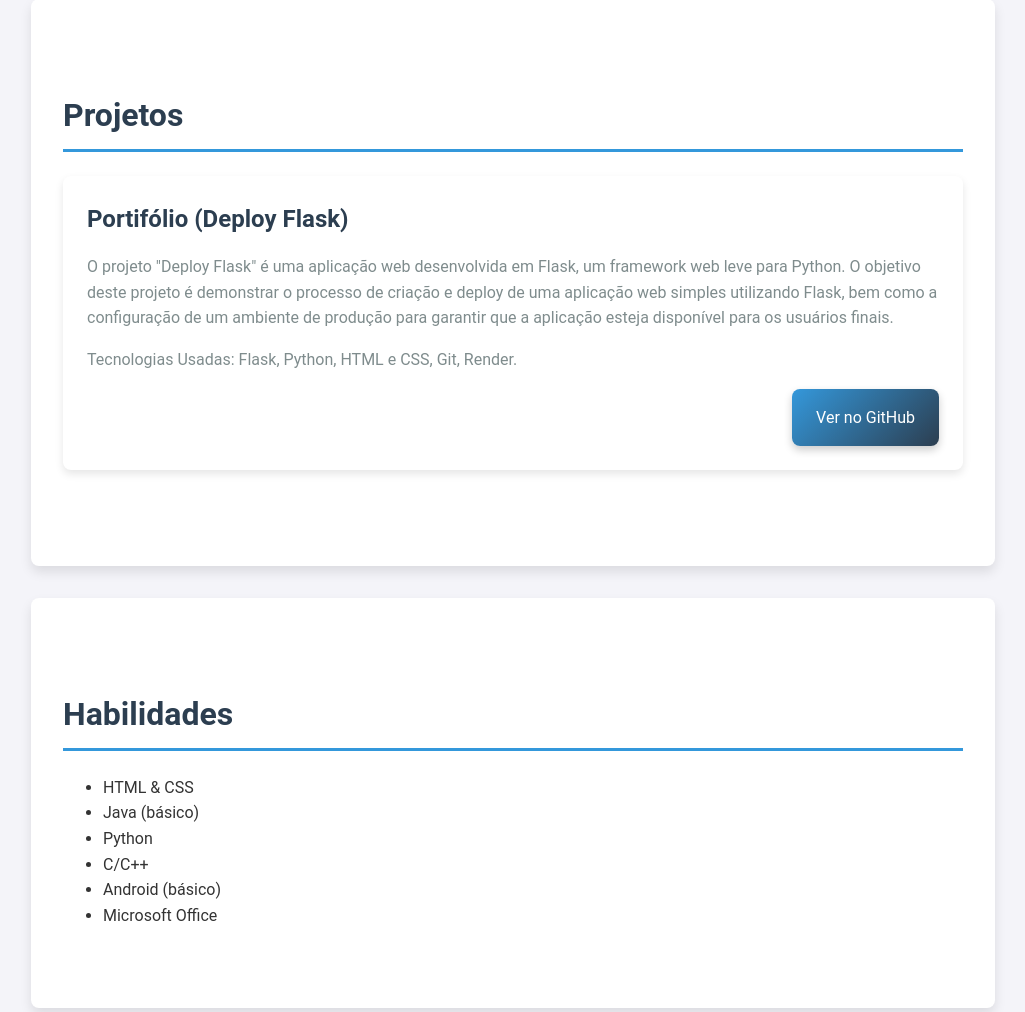
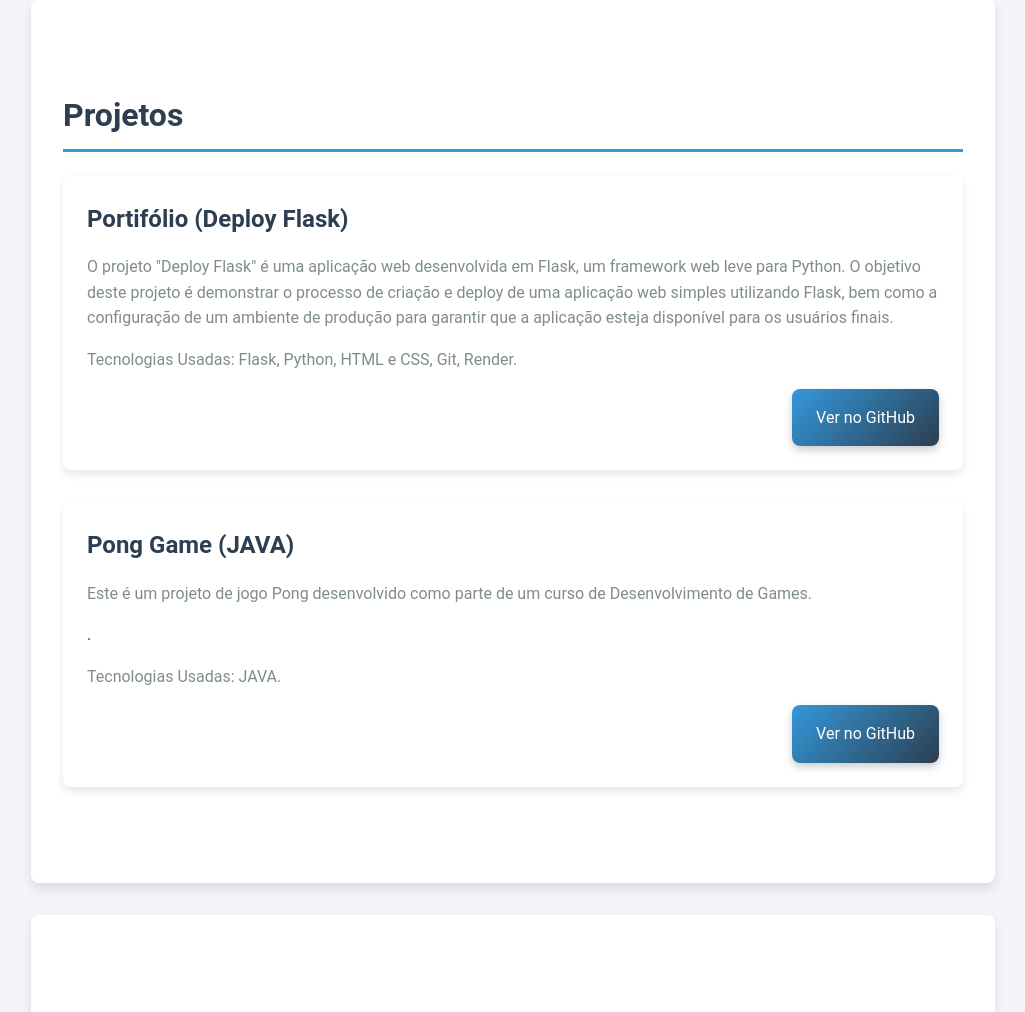
Before and after one commit to GuilhermeGustavoWeber/portfolio_V2, a Flask app: page / in a window 1280 px wide. Shown: the part 554-1566 px from the top of the page, without its empty margins (127-1152 px from the left). Run offline with Flask 3, Linux system fonts and the light colour scheme.

Commit message:
Update port.html
Add new project to list

```diff
--- a/templates/port.html
+++ b/templates/port.html
@@ -34,6 +34,16 @@
             <p>Tecnologias Usadas: Flask, Python, HTML e CSS, Git, Render.</p>
             <div class="link-container">
                 <a href="https://github.com/GuilhermeGustavoWeber/Portifolio_deployFlask" target="_blank" class="project-link">
+                    Ver no GitHub
+                </a>
+            </div>
+        </div>
+        <div class="projeto">
+            <h3>Pong Game (JAVA)</h3>
+            <p>Este é um projeto de jogo Pong desenvolvido como parte de um curso de Desenvolvimento de Games.</p>.
+            <p>Tecnologias Usadas: JAVA.</p>
+            <div class="link-container">
+                <a href="https://github.com/GuilhermeGustavoWeber/pongGame_JAVA" target="_blank" class="project-link">
                     Ver no GitHub
                 </a>
             </div>
```
